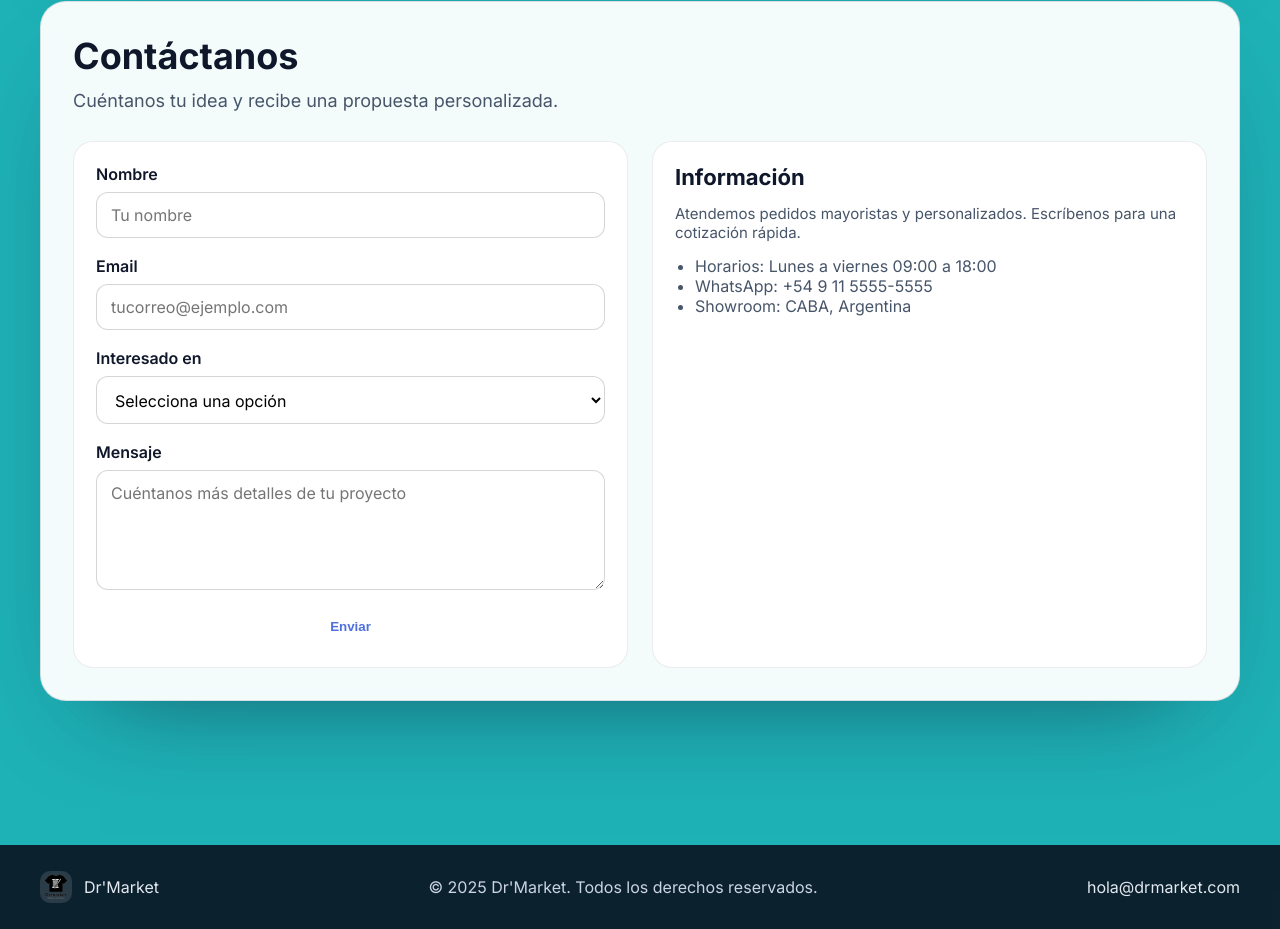
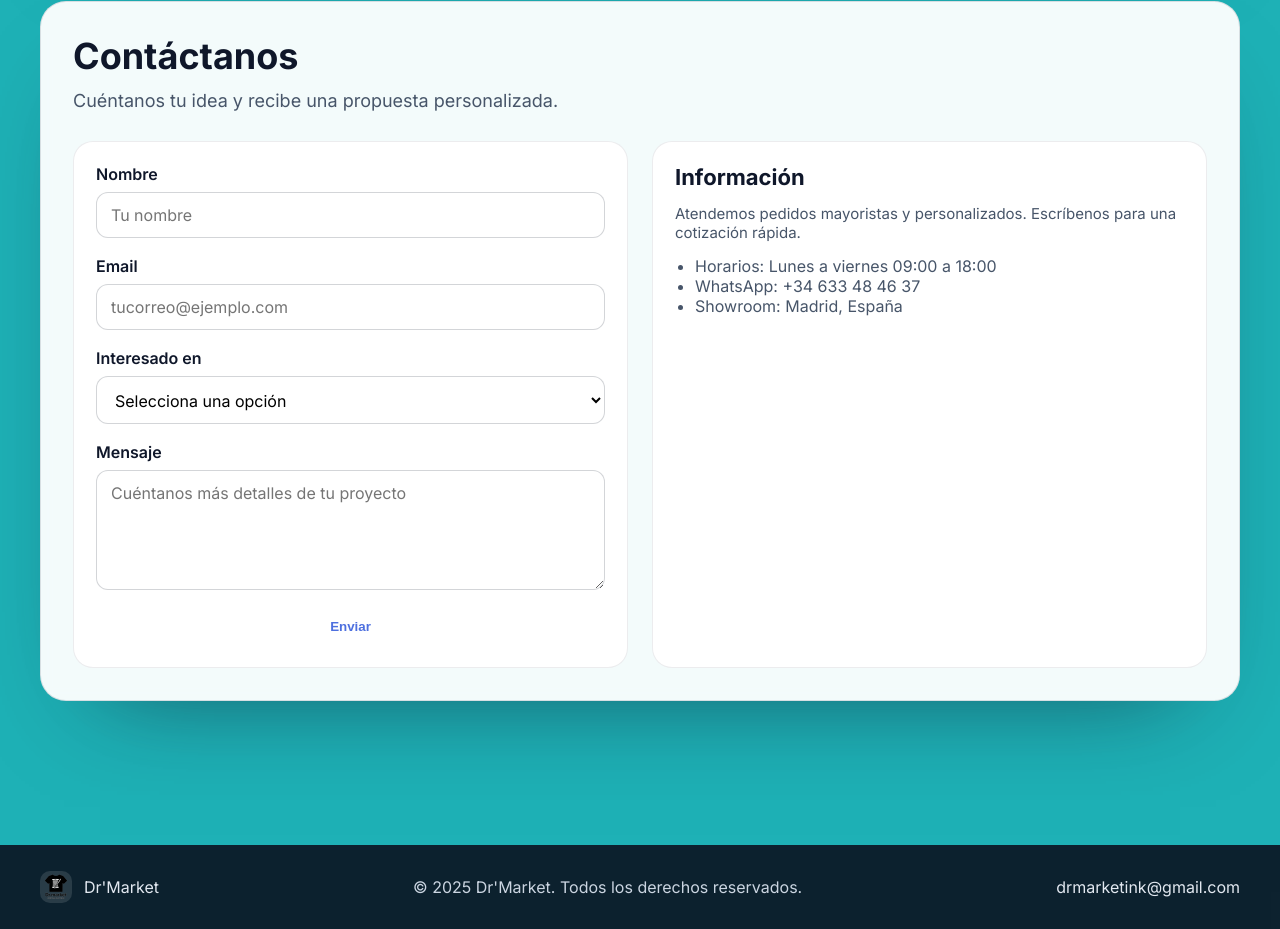
Before and after one commit to HolmanCano/Dr-Market, a website: page landing.html in a window 1280 px wide. Shown: the part 2157-3086 px from the top of the page. Drawn offline with Linux system fonts and the light colour scheme.

Commit message:
Update contact info and showroom location
Changed WhatsApp number to a Spanish contact, updated showroom location to Madrid, España, and replaced the email address with drmarketink@gmail.com.

```diff
--- a/landing.html
+++ b/landing.html
@@ -164,8 +164,8 @@
             <p>Atendemos pedidos mayoristas y personalizados. Escr&iacute;benos para una cotizaci&oacute;n r&aacute;pida.</p>
             <ul>
               <li>Horarios: Lunes a viernes 09:00 a 18:00</li>
-              <li>WhatsApp: +54 9 11 5555-5555</li>
-              <li>Showroom: CABA, Argentina</li>
+              <li>WhatsApp: +34 633 48 46 37</li>
+              <li>Showroom: Madrid, España</li>
             </ul>
           </div>
         </div>
@@ -179,7 +179,7 @@
           <span>Dr'Market</span>
         </a>
         <p>&copy; <span id="year"></span> Dr'Market. Todos los derechos reservados.</p>
-        <a href="mailto:hola@drmarket.com">hola@drmarket.com</a>
+        <a href="mailto:hola@drmarket.com">drmarketink@gmail.com</a>
       </div>
     </footer>
 
```
